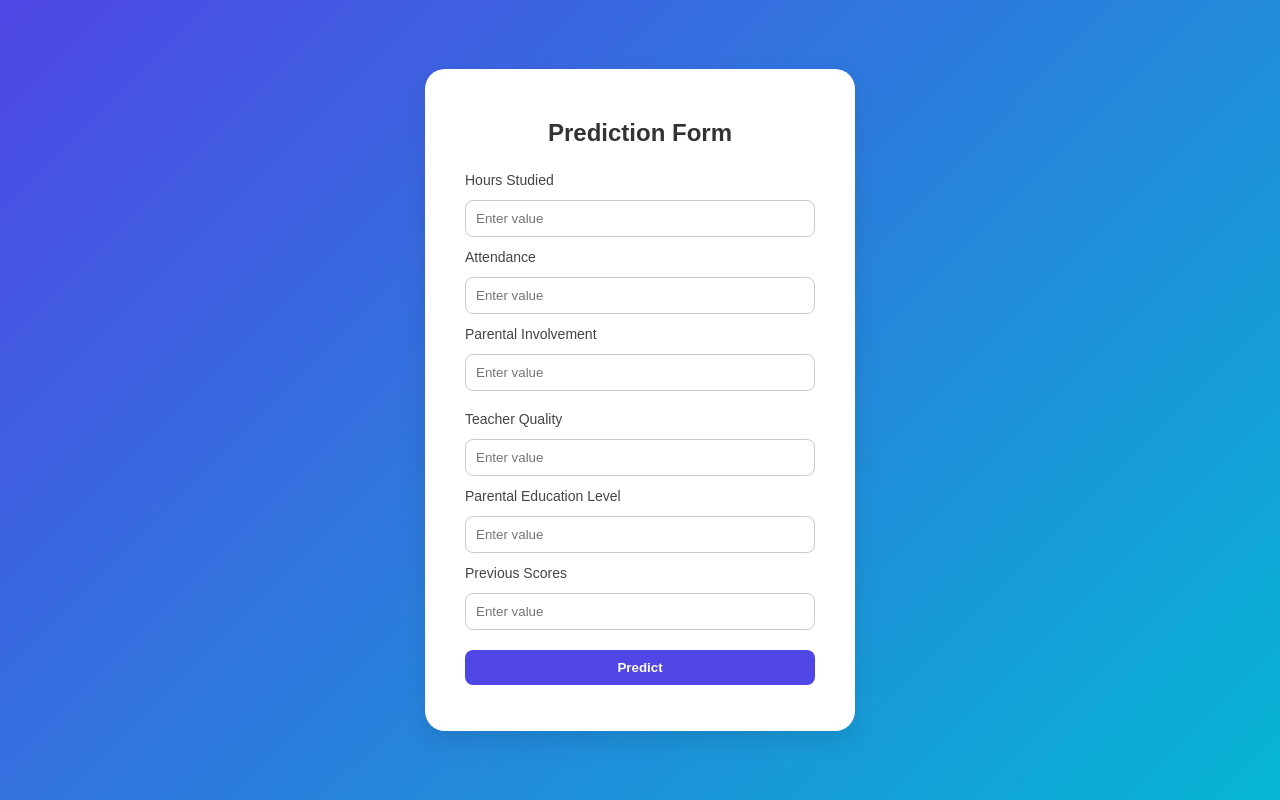
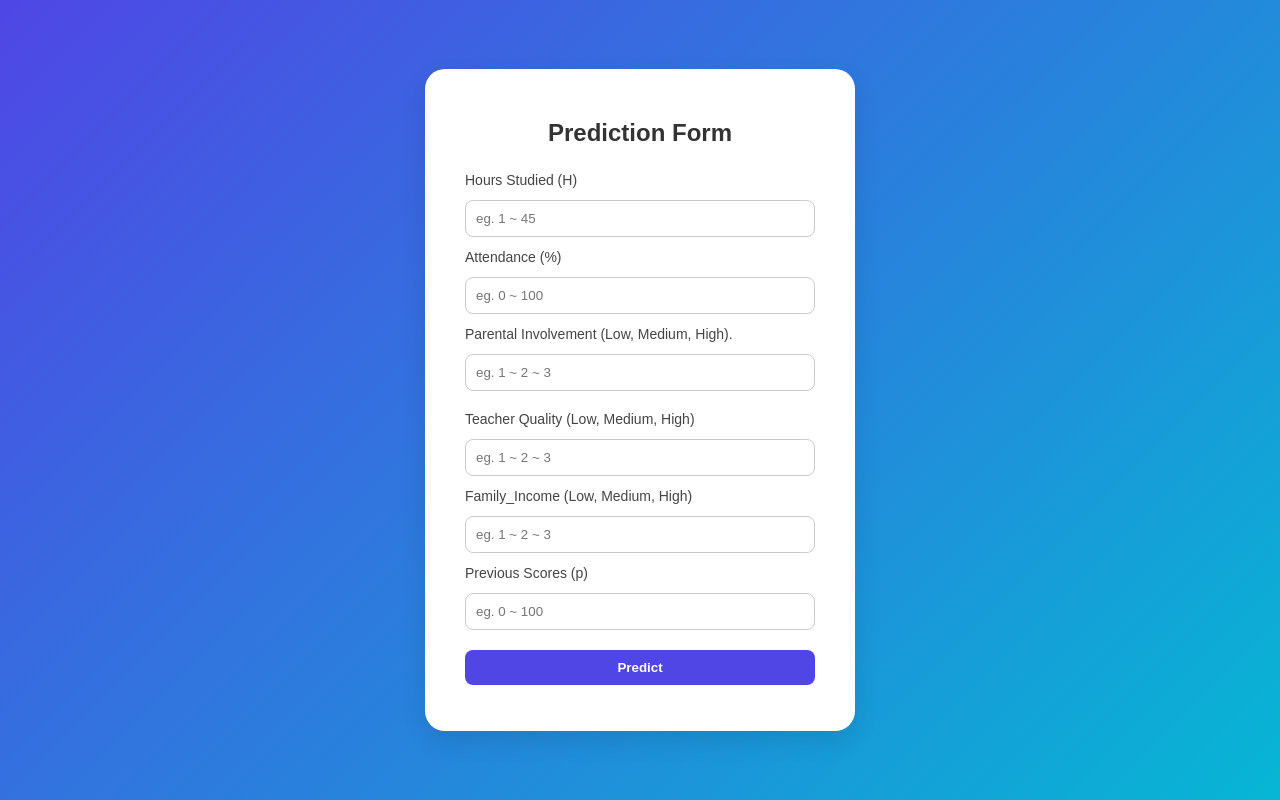
Before and after one commit to sabonji1212/PFE, a Flask app: template templates/index.html in a window 1280 px wide. Run offline with Flask 3, Linux system fonts and the light colour scheme; the template is opened without the code that fills it, so the values that code supplies are empty.

Commit message:
final (still probs)

```diff
--- a/app.py
+++ b/app.py
@@ -5,10 +5,18 @@ import numpy as np
 try:
     model = joblib.load("student_performance_pipeline.joblib")
     print("✅ Model loaded successfully!")
+
+
+
 except Exception as e:
     print(f"❌ Error loading model: {e}")
     model = None
-all_features = {
+
+
+
+
+
+mean_values = {
     'Hours_Studied': 19.975329,
     'Attendance': 79.977448,
     'Parental_Involvement': 1.086423,
@@ -27,7 +35,6 @@ all_features = {
     'Parental_Education_Level': 0.696080,
     'Distance_from_Home': 0.501589,
     'Gender': 0.422733,
-    'Exam_Score': 13.447132,
     'Peer_Negative': 0.208415,
     'Peer_Neutral': 0.392311,
     'Peer_Positive': 0.399273,
@@ -36,17 +43,44 @@ all_features = {
     'Physical_Impact': 20.858937
 }
 app = Flask(__name__)
+@app.route('/')
+def home():
+
+    return render_template('index.html')
 
 
-@app.route('/predict')
+@app.route('/predict' , methods=['POST'])
 def predict():
     if model is None:
         return jsonify({"error": "Model not loaded"}), 500
+    try:
+        data = request.get_json()
+        features_list = data.get('features')
+
+        if not features_list or len(features_list) != 6:
+            return jsonify({'error': 'Invalid input. Expected 6 features.'}), 400
 
 
 
+        input_features_names = [
+        'Hours_Studied', 'Attendance', 'Parental_Involvement',
+        'Teacher_Quality', 'Family_Income', 'Previous_Scores'
+        ]
+        user_inputs = dict(zip(input_features_names, features_list))
 
-    return render_template('index.html')
+        all_features = mean_values.copy()
+        all_features.update(user_inputs)
+
+
+        feature_order = list(mean_values.keys())
+        features = np.array([all_features[name] for name in feature_order], dtype=float)
+        features_2d = features.reshape(1, -1)
+        prediction = model.predict(features_2d)
+        return jsonify({'prediction': prediction[0]})
+    except Exception as e:
+        print(f"Error during prediction: {e}")
+        return jsonify({'error': f'An error occurred: {e}'}), 500
+
 
 if __name__ == "__main__":
     app.run(debug=True)
--- a/templates/index.html
+++ b/templates/index.html
@@ -77,25 +77,25 @@
         <h2>Prediction Form</h2>
 
         <div class="input-group">
-        <label for="Hours_Studied">Hours Studied</label>
-        <input type="text" id="Hours_Studied" placeholder="Enter value" required>
+        <label for="Hours_Studied">Hours Studied (H)</label>
+        <input type="text" id="Hours_Studied" placeholder="eg. 1 ~ 45" required>
 
-        <label for="Attendance">Attendance</label>
-        <input type="text" id="Attendance" placeholder="Enter value" required>
+        <label for="Attendance">Attendance (%)</label>
+        <input type="text" id="Attendance" placeholder="eg. 0 ~ 100" required>
 
-        <label for="Parental_Involvement">Parental Involvement</label>
-        <input type="text" id="Parental_Involvement" placeholder="Enter value" required>
+        <label for="Parental_Involvement">Parental Involvement (Low, Medium, High).</label>
+        <input type="text" id="Parental_Involvement" placeholder="eg. 1 ~ 2 ~ 3" required>
         </div>
 
         <div class="input-group">
-        <label for="Teacher_Quality">Teacher Quality</label>
-        <input type="text" id="Teacher_Quality" placeholder="Enter value" required>
+        <label for="Teacher_Quality">Teacher Quality (Low, Medium, High)</label>
+        <input type="text" id="Teacher_Quality" placeholder="eg. 1 ~ 2 ~ 3" required>
 
-        <label for="Parental_Education_Level">Parental Education Level</label>
-        <input type="text" id="Parental_Education_Level" placeholder="Enter value" required>
+        <label for="Family_Income">Family_Income (Low, Medium, High)</label>
+        <input type="text" id="Family_Income" placeholder="eg. 1 ~ 2 ~ 3" required>
 
-        <label for="Previous_Scores">Previous Scores</label>
-        <input type="text" id="Previous_Scores" placeholder="Enter value" required>
+        <label for="Previous_Scores">Previous Scores (p)</label>
+        <input type="text" id="Previous_Scores" placeholder="eg. 0 ~ 100" required>
         </div>
 
         <button type="submit" id="submit-button">Predict</button>
@@ -122,10 +122,11 @@
             document.getElementById('Attendance').value,
             document.getElementById('Parental_Involvement').value,
             document.getElementById('Teacher_Quality').value,
-            document.getElementById('Parental_Education_Level').value,
+            document.getElementById('Family_Income').value,
             document.getElementById('Previous_Scores').value,
           ];
             const features = inputs.map(val => parseFloat(val));
+            features[5] = features[5] * 5;
             if (features.some(isNaN)) {
             throw new Error('Please enter valid numbers in all fields.');
           }
@@ -144,7 +145,7 @@
           }
 
 
-           const predictionValue = parseFloat(data.prediction).toFixed(4); // Format to 4 decimal places
+           const predictionValue = parseFloat(data.prediction).toFixed(4);
            resultElement.textContent = `Prediction: ${predictionValue}`;
             resultElement.classList.add('result-success');
 
```
